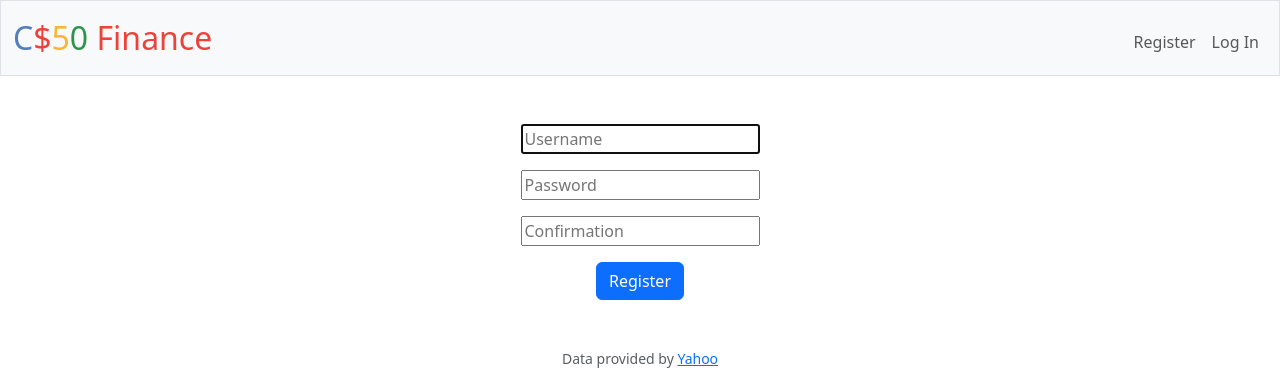
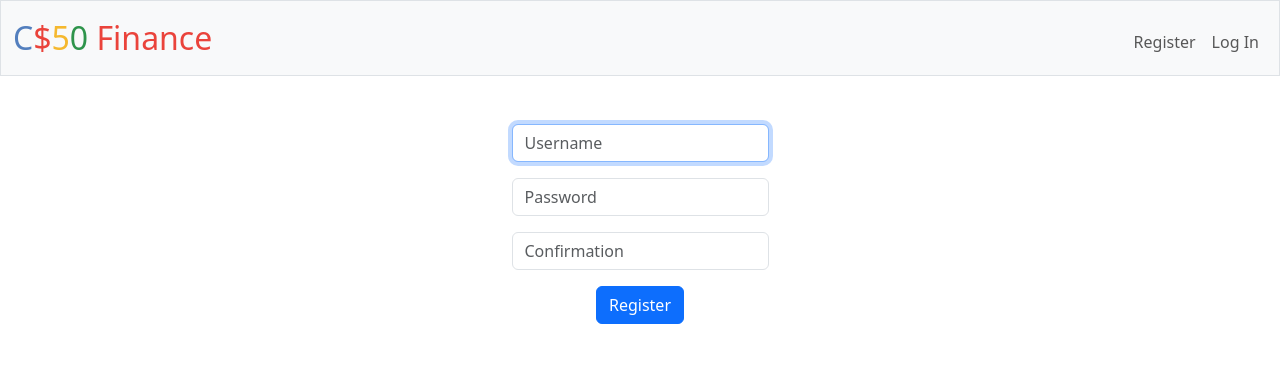
Before and after one commit to sayviar/cs50, a Flask app: page /register in a window 1280 px wide. Shown: the top 374 px of the page. Run offline with Flask 3, Linux system fonts and the light colour scheme; some libraries are stand-ins or nearby versions.

Commit message:
Fri, Aug 9, 2024, 9:33 PM +02:00

```diff
--- a/finance/templates/register.html
+++ b/finance/templates/register.html
@@ -8,13 +8,13 @@
 {% block main %}
 <form id="register" method="post" action="/register">
     <div class="mb-3">
-        <input autocomplete="off" autofocus name="username" placeholder="Username">
+        <input autocomplete="off" class="form-control mx-auto w-auto" autofocus name="username" type="text" placeholder="Username">
     </div>
     <div class="mb-3">
-        <input autocomplete="off" name="password" type="password" placeholder="Password">
+        <input autocomplete="off" class="form-control mx-auto w-auto" name="password" type="password" placeholder="Password">
     </div>
     <div class="mb-3">
-        <input autocomplete="off" name="confirmation" type="password" placeholder="Confirmation">
+        <input autocomplete="off" class="form-control mx-auto w-auto" name="confirmation" type="password" placeholder="Confirmation">
     </div>
     <button class="btn btn-primary" type="submit" onclick="validateRegistration(event)">Register</button>
 </form>
```
